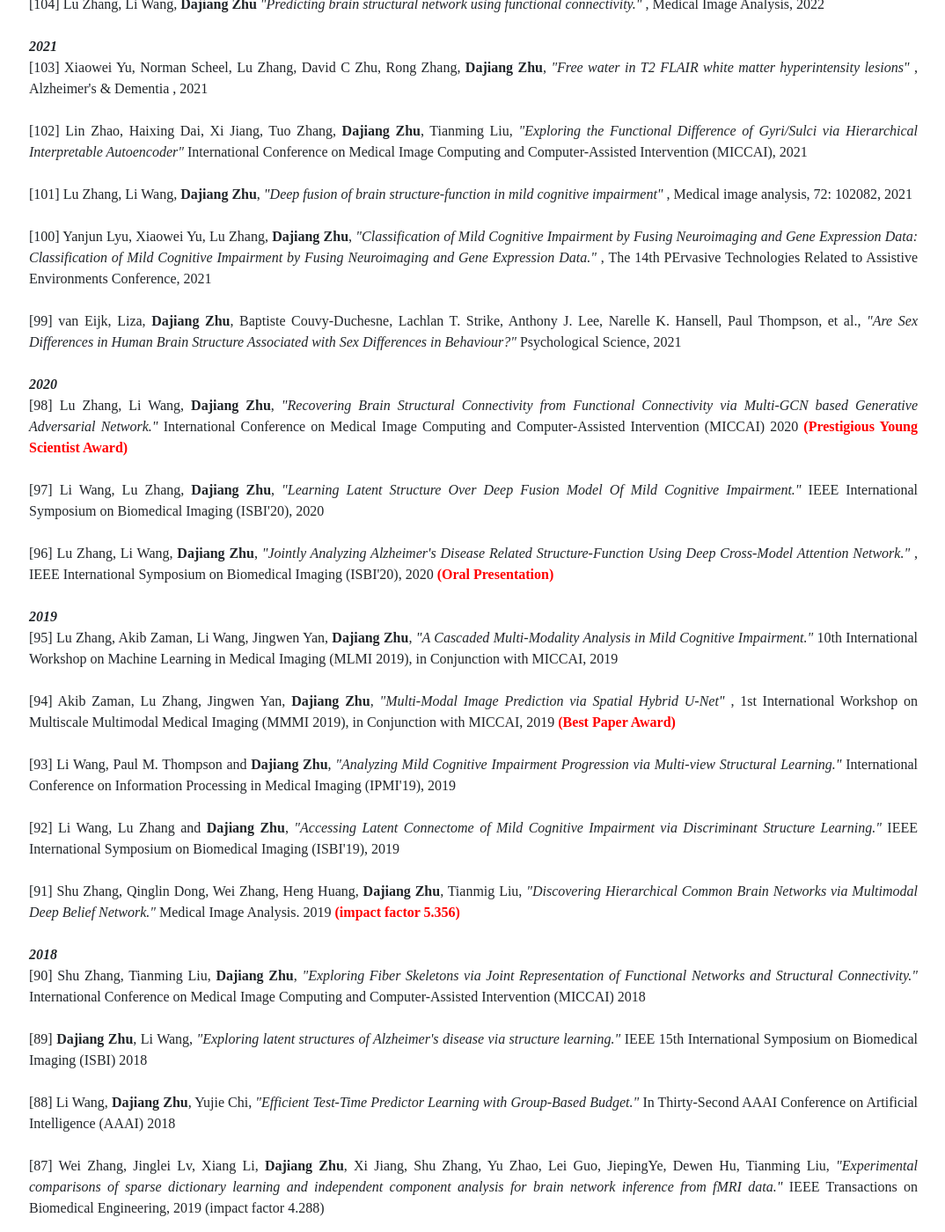
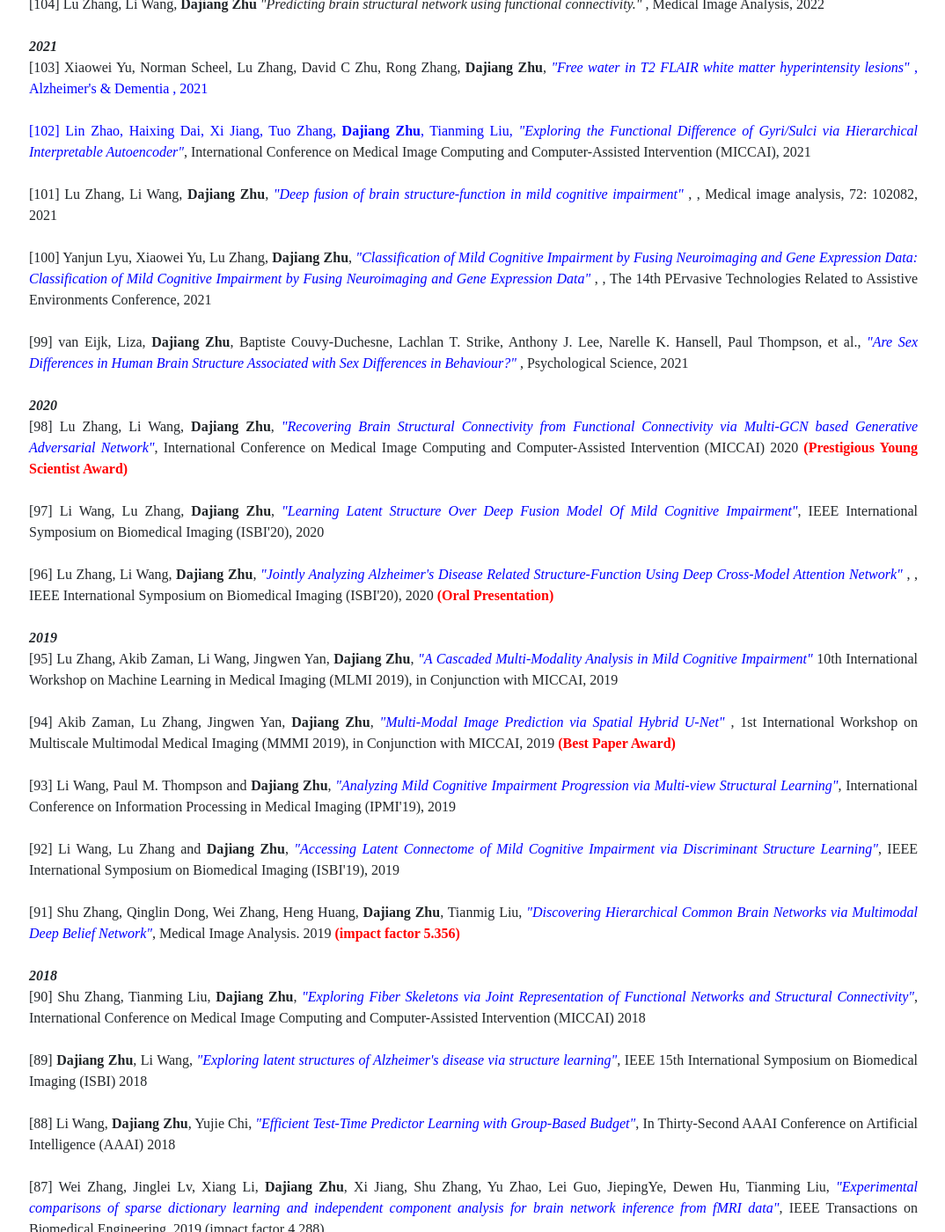
Before and after one commit to Deep-MI/Deep-MI.github.io, a Jekyll site: the page built from publications/index.html, in a window 1280 px wide and 1400 px high, scrolled down 6795 px. Shown: the whole window at 88% size, without its empty margins (122-1196 px from the left). Built offline with Jekyll 4.4.1, drawn with Linux system fonts in a browser that asks for light colours; nearby versions of some CDN libraries; comment, search, counter and statistics services are not loaded.

Commit message:
Update index.html

```diff
--- a/publications/index.html
+++ b/publications/index.html
@@ -278,23 +278,23 @@ group: publications
                             <i>2021</i>
                         </strong>
                         <br>
-                        [103] Xiaowei Yu, Norman Scheel, Lu Zhang, David C Zhu, Rong Zhang, <strong>Dajiang Zhu</strong>, <i>"Free water in T2 FLAIR white matter hyperintensity lesions" </i>
+                        [103] Xiaowei Yu, Norman Scheel, Lu Zhang, David C Zhu, Rong Zhang, <strong>Dajiang Zhu</strong>, <a href="https://alz-journals.onlinelibrary.wiley.com/doi/full/10.1002/alz.057398" style="color: blue;"><i>"Free water in T2 FLAIR white matter hyperintensity lesions" </i>
                         , Alzheimer's & Dementia , 2021
 <br>
                         <br>
-                        [102] Lin Zhao, Haixing Dai, Xi Jiang, Tuo Zhang, <strong>Dajiang Zhu</strong>, Tianming Liu, <i>"Exploring the Functional Difference of Gyri/Sulci via Hierarchical Interpretable Autoencoder"</i>
+                        [102] Lin Zhao, Haixing Dai, Xi Jiang, Tuo Zhang, <strong>Dajiang Zhu</strong>, Tianming Liu, <a href="https://link.springer.com/chapter/10.1007/978-3-030-87234-2_66" style="color: blue;"><i>"Exploring the Functional Difference of Gyri/Sulci via Hierarchical Interpretable Autoencoder"</i></a>,
                         International Conference on Medical Image Computing and Computer-Assisted Intervention (MICCAI), 2021
 <br>
                         <br>
-                        [101] Lu Zhang, Li Wang, <strong>Dajiang Zhu</strong>, <i>"Deep fusion of brain structure-function in mild cognitive impairment" </i>
+                        [101] Lu Zhang, Li Wang, <strong>Dajiang Zhu</strong>, <a href="https://www.sciencedirect.com/science/article/pii/S1361841521001286" style="color: blue;"><i>"Deep fusion of brain structure-function in mild cognitive impairment" </i></a>,
                         , Medical image analysis, 72: 102082, 2021
 <br>
                         <br>
-                        [100] Yanjun Lyu, Xiaowei Yu, Lu Zhang, <strong>Dajiang Zhu</strong>, <i>"Classification of Mild Cognitive Impairment by Fusing Neuroimaging and Gene Expression Data: Classification of Mild Cognitive Impairment by Fusing Neuroimaging and Gene Expression Data." </i>
+                        [100] Yanjun Lyu, Xiaowei Yu, Lu Zhang, <strong>Dajiang Zhu</strong>, <a href="https://dl.acm.org/doi/abs/10.1145/3453892.3453906" style="color: blue;"><i>"Classification of Mild Cognitive Impairment by Fusing Neuroimaging and Gene Expression Data: Classification of Mild Cognitive Impairment by Fusing Neuroimaging and Gene Expression Data" </i></a>,
                         , The 14th PErvasive Technologies Related to Assistive Environments Conference, 2021
 <br>
                         <br>
-                        [99] van Eijk, Liza, <strong>Dajiang Zhu</strong>, Baptiste Couvy-Duchesne, Lachlan T. Strike, Anthony J. Lee, Narelle K. Hansell, Paul Thompson, et al., <i>"Are Sex Differences in Human Brain Structure Associated with Sex Differences in Behaviour?" </i>
+                        [99] van Eijk, Liza, <strong>Dajiang Zhu</strong>, Baptiste Couvy-Duchesne, Lachlan T. Strike, Anthony J. Lee, Narelle K. Hansell, Paul Thompson, et al., <a href="https://journals.sagepub.com/doi/full/10.1177/0956797621996664" style="color: blue;"><i>"Are Sex Differences in Human Brain Structure Associated with Sex Differences in Behaviour?" </i></a>,
                         Psychological Science, 2021
 <br>
                         <br>
@@ -302,15 +302,15 @@ group: publications
                             <i>2020</i>
                         </strong>
                         <br>
-                        [98] Lu Zhang, Li Wang, <strong>Dajiang Zhu</strong>, <i>"Recovering Brain Structural Connectivity from Functional Connectivity via Multi-GCN based Generative Adversarial Network."</i>
+                        [98] Lu Zhang, Li Wang, <strong>Dajiang Zhu</strong>, <a href="https://link.springer.com/chapter/10.1007/978-3-030-59728-3_6" style="color: blue;"><i>"Recovering Brain Structural Connectivity from Functional Connectivity via Multi-GCN based Generative Adversarial Network"</i></a>,
                         International Conference on Medical Image Computing and Computer-Assisted Intervention (MICCAI) 2020 <b style="color:red">(Prestigious Young Scientist Award)</b>
 <br>
                         <br>
-                        [97] Li Wang, Lu Zhang, <strong>Dajiang Zhu</strong>, <i>"Learning Latent Structure Over Deep Fusion Model Of Mild Cognitive Impairment."</i>
+                        [97] Li Wang, Lu Zhang, <strong>Dajiang Zhu</strong>, <a href="https://ieeexplore.ieee.org/abstract/document/9098357" style="color: blue;"><i>"Learning Latent Structure Over Deep Fusion Model Of Mild Cognitive Impairment"</i></a>,
                         IEEE International Symposium on Biomedical Imaging (ISBI'20), 2020
 <br>
                         <br>
-                        [96] Lu Zhang, Li Wang, <strong>Dajiang Zhu</strong>, <i>"Jointly Analyzing Alzheimer's Disease Related Structure-Function Using Deep Cross-Model Attention Network." </i>
+                        [96] Lu Zhang, Li Wang, <strong>Dajiang Zhu</strong>, <a href="https://ieeexplore.ieee.org/abstract/document/9098638" style="color: blue;"><i>"Jointly Analyzing Alzheimer's Disease Related Structure-Function Using Deep Cross-Model Attention Network" </i></a>,
                         , IEEE International Symposium on Biomedical Imaging (ISBI'20), 2020 <b style="color:red">(Oral Presentation)</b>
 <br>
                         <br>
@@ -318,28 +318,28 @@ group: publications
                             <i>2019</i>
                         </strong>
                         <br>
-                        [95] Lu Zhang, Akib Zaman, Li Wang, Jingwen Yan, <strong>Dajiang Zhu</strong>, <i>"A Cascaded Multi-Modality Analysis in Mild Cognitive Impairment."</i>
+                        [95] Lu Zhang, Akib Zaman, Li Wang, Jingwen Yan, <strong>Dajiang Zhu</strong>,  <a href="https://link.springer.com/chapter/10.1007/978-3-030-32692-0_64" style="color: blue;"><i>"A Cascaded Multi-Modality Analysis in Mild Cognitive Impairment"</i></a>
                         10th International Workshop on Machine Learning in Medical Imaging (MLMI 2019), in Conjunction with MICCAI, 2019
 <br>
                         <br>
                         [94] Akib Zaman, Lu Zhang, Jingwen Yan, <strong>Dajiang Zhu</strong>,
-                        <i>
+                         <a href="https://link.springer.com/chapter/10.1007/978-3-030-37969-8_1" style="color: blue;"><i>
                             "Multi-Modal Image Prediction via Spatial Hybrid U-Net"
-                            </i>
+                            </i></a>
 
                             ,
                         1st International Workshop on Multiscale Multimodal Medical Imaging (MMMI 2019), in Conjunction with MICCAI, 2019 <b style="color:red">(Best Paper Award)</b>
 <br>
                         <br>
-                        [93] Li Wang, Paul M. Thompson and <strong>Dajiang Zhu</strong>, <i>"Analyzing Mild Cognitive Impairment Progression via Multi-view Structural Learning."</i>
+                        [93] Li Wang, Paul M. Thompson and <strong>Dajiang Zhu</strong>,  <a href="https://link.springer.com/chapter/10.1007/978-3-030-20351-1_51" style="color: blue;"><i>"Analyzing Mild Cognitive Impairment Progression via Multi-view Structural Learning"</i></a>,
                         International Conference on Information Processing in Medical Imaging (IPMI'19), 2019
 <br>
                         <br>
-                        [92] Li Wang, Lu Zhang and <strong>Dajiang Zhu</strong>, <i>"Accessing Latent Connectome of Mild Cognitive Impairment via Discriminant Structure Learning."</i>
+                        [92] Li Wang, Lu Zhang and <strong>Dajiang Zhu</strong>,  <a href="https://ieeexplore.ieee.org/abstract/document/8759341" style="color: blue;"><i>"Accessing Latent Connectome of Mild Cognitive Impairment via Discriminant Structure Learning"</i></a>,
                         IEEE International Symposium on Biomedical Imaging (ISBI'19), 2019
 <br>
                         <br>
-                        [91] Shu Zhang, Qinglin Dong, Wei Zhang, Heng Huang, <strong>Dajiang Zhu</strong>, Tianmig Liu, <i>"Discovering Hierarchical Common Brain Networks via Multimodal Deep Belief Network."</i>
+                        [91] Shu Zhang, Qinglin Dong, Wei Zhang, Heng Huang, <strong>Dajiang Zhu</strong>, Tianmig Liu,  <a href="https://www.sciencedirect.com/science/article/pii/S1361841518308119" style="color: blue;"><i>"Discovering Hierarchical Common Brain Networks via Multimodal Deep Belief Network"</i></a>,
                         Medical Image Analysis. 2019 <b style="color:red">(impact factor 5.356)</b>
 <br>
                         <br>
@@ -347,19 +347,19 @@ group: publications
                             <i>2018</i>
                         </strong>
                         <br>
-                        [90] Shu Zhang, Tianming Liu, <strong>Dajiang Zhu</strong>, <i>"Exploring Fiber Skeletons via Joint Representation of Functional Networks and Structural Connectivity."</i>
+                        [90] Shu Zhang, Tianming Liu, <strong>Dajiang Zhu</strong>,  <a href="https://link.springer.com/chapter/10.1007/978-3-030-00931-1_41" style="color: blue;"><i>"Exploring Fiber Skeletons via Joint Representation of Functional Networks and Structural Connectivity"</i></a>,
                         International Conference on Medical Image Computing and Computer-Assisted Intervention (MICCAI) 2018
 <br>
                         <br>
-                        [89] <strong>Dajiang Zhu</strong>, Li Wang, <i>"Exploring latent structures of Alzheimer's disease via structure learning."</i>
+                        [89] <strong>Dajiang Zhu</strong>, Li Wang,  <a href="https://ieeexplore.ieee.org/abstract/document/8363633" style="color: blue;"><i>"Exploring latent structures of Alzheimer's disease via structure learning"</i></a>,
                         IEEE 15th International Symposium on Biomedical Imaging (ISBI) 2018
 <br>
                         <br>
-                        [88] Li Wang, <strong>Dajiang Zhu</strong>, Yujie Chi, <i>"Efficient Test-Time Predictor Learning with Group-Based Budget."</i>
+                        [88] Li Wang, <strong>Dajiang Zhu</strong>, Yujie Chi,  <a href="https://ojs.aaai.org/index.php/AAAI/article/view/11673" style="color: blue;"><i>"Efficient Test-Time Predictor Learning with Group-Based Budget"</i></a>,
                         In Thirty-Second AAAI Conference on Artificial Intelligence (AAAI) 2018
 <br>
                         <br>
-                        [87] Wei Zhang, Jinglei Lv, Xiang Li, <strong>Dajiang Zhu</strong>, Xi Jiang, Shu Zhang, Yu Zhao, Lei Guo, JiepingYe, Dewen Hu, Tianming Liu, <i>"Experimental comparisons of sparse dictionary learning and independent component analysis for brain network inference from fMRI data."</i>
+                        [87] Wei Zhang, Jinglei Lv, Xiang Li, <strong>Dajiang Zhu</strong>, Xi Jiang, Shu Zhang, Yu Zhao, Lei Guo, JiepingYe, Dewen Hu, Tianming Liu,  <a href="https://ieeexplore.ieee.org/abstract/document/8360448" style="color: blue;"><i>"Experimental comparisons of sparse dictionary learning and independent component analysis for brain network inference from fMRI data"</i></a>,
                         IEEE Transactions on Biomedical Engineering, 2019 (impact factor 4.288)
 <br>
                         <br>
```
